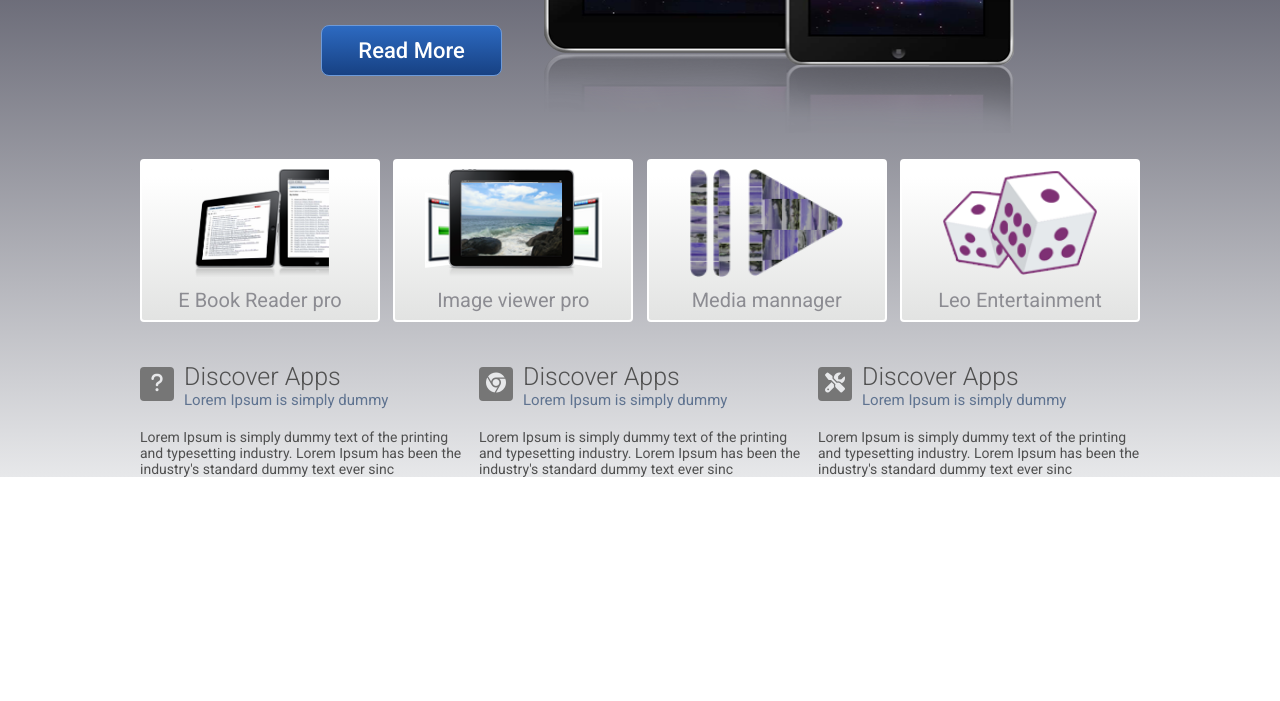
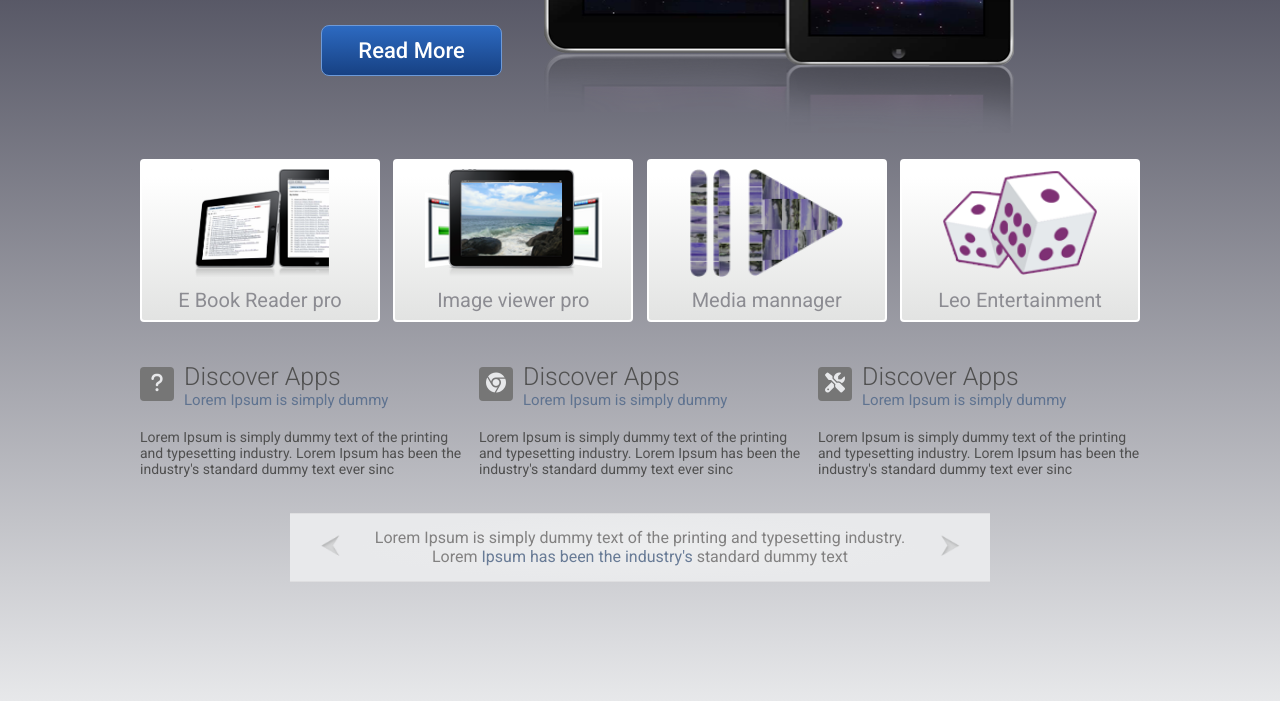
Before and after one commit to BogdanOgorodnikk/space, a plain HTML site: page index.html in a window 1280 px wide. Shown: the part 402-1103 px from the top of the page. Before the commit the page ends 879 px from the top, so only its background shows below. Drawn offline with nearby package versions, Linux system fonts and the light colour scheme.

Commit message:
new slider

```diff
--- a/index.html
+++ b/index.html
@@ -141,6 +141,12 @@
                                 Lorem <span class="bar__info--important">Ipsum has been the industry's</span> standard dummy text
                             </h2>
                         </div>
+                        <div class="bar__box">
+                            <h2 class="bar__info">
+                                Lorem Ipsum is simply dummy text of the printing and typesetting industry.
+                                Lorem <span class="bar__info--important">Ipsum has been the industry's</span> standard dummy text
+                            </h2>
+                        </div>
                     </div>
                 </div>
             </section>
--- a/js/main.js
+++ b/js/main.js
@@ -1,6 +1,14 @@
-$(".banner__slider").owlCarousel({
+$(document).ready(function(){
+  $(".banner__slider").owlCarousel({
     items: 1,
     nav: true,
     navText: ["&#9668;","&#9658;"],
     loop: true
   });
+  $(".bar__slider").owlCarousel({
+    items: 1,
+    nav: true,
+    navText: ["",""],
+    loop: true
+  });
+});
--- a/scss/style.scss
+++ b/scss/style.scss
@@ -182,3 +182,57 @@ body {
     @include general-font(400, 14px, #505050);
     max-width: 322px;
 }
+.bar {
+    margin-top: 36px;
+    margin-bottom: 100px;
+}
+.bar__box {
+    max-width: 700px;
+    border-top: 1px solid #dedee0;
+    border-bottom: 1px solid #dedee0;
+    margin-left: auto;
+    margin-right: auto;
+    background: radial-gradient(40% 50%, #ecedee, #e8e9eb);
+}
+.bar__info {
+    text-align: center;
+    @include general-font(400, 16px, #828181);
+    max-width: 550px;
+    margin: 15px auto;
+}
+.bar__info--important {
+    color: #687b96;
+}
+.bar__slider .owl-nav {
+    position: relative;
+}
+.bar__slider .owl-nav :focus {
+    outline: none;
+}
+.bar__slider .owl-next,
+.bar__slider .owl-prev {
+    display: block;
+    text-align: center;
+    width: 22px;
+    height: 25px;
+    position: absolute;
+    top: -48px;
+}
+.bar__slider .owl-prev {
+    background-image: url(../img/navleft.png) !important;
+    background-repeat: no-repeat !important;
+    background-size: cover !important;
+    background-position: center center !important;
+}
+.bar__slider .owl-next {
+    background-image: url(../img/navright.png) !important;
+    background-repeat: no-repeat !important;
+    background-size: cover !important;
+    background-position: center center !important;
+}
+.bar__slider .owl-next {
+    left: 80%;
+}
+.bar__slider .owl-prev {
+    left: 18%;
+}
```
Also changed, not shown: css/style.css, img/navleft.png (added), img/navright.png (added).
